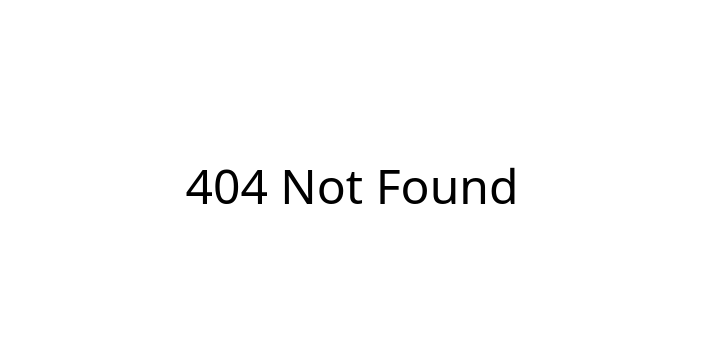
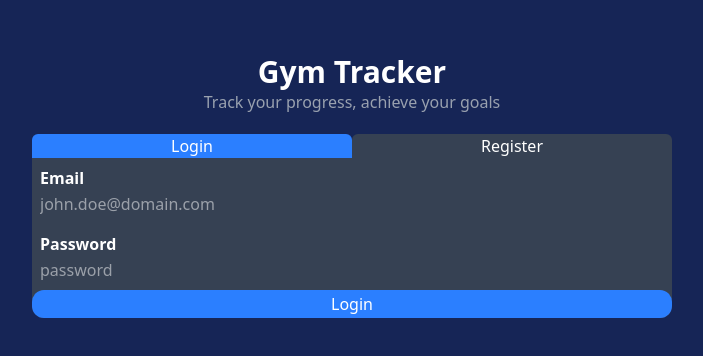
Before and after one commit to GymTrackerApp/frontend, a React (Vite) app in the folder frontend-react/: page /register-login in a window 1280 px wide. Before the commit this address had no page. Shown: the part 214-570 px from the top of the page, without its empty margins (288-991 px from the left). Built offline with nearby package versions, Linux system fonts and the light colour scheme; no server answers.

Commit message:
init structure for sign-in and sign-up created

```diff
--- a/frontend-react/package.json
+++ b/frontend-react/package.json
@@ -12,6 +12,8 @@
   "dependencies": {
     "@tailwindcss/vite": "^4.1.17",
     "@tanstack/react-query": "^5.90.11",
+    "axios": "^1.13.2",
+    "clsx": "^2.1.1",
     "react": "^19.2.0",
     "react-dom": "^19.2.0",
     "react-router": "^7.9.6",
--- /dev/null
+++ b/frontend-react/src/components/AuthToggleTabs.tsx
@@ -0,0 +1,34 @@
+import clsx from "clsx";
+
+interface AuthToggleProps {
+  isRegister: boolean;
+  setIsRegister: (arg: boolean) => void;
+}
+
+const AuthToggleTabs = ({ isRegister, setIsRegister }: AuthToggleProps) => {
+  const btnCommonStyle = "w-full rounded-t-md cursor-pointer";
+  return (
+    <div className="flex">
+      <button
+        className={clsx(
+          btnCommonStyle,
+          isRegister ? "bg-gray-700" : "bg-blue-500"
+        )}
+        onClick={() => setIsRegister(false)}
+      >
+        Login
+      </button>
+      <button
+        className={clsx(
+          btnCommonStyle,
+          isRegister ? "bg-blue-500" : "bg-gray-700"
+        )}
+        onClick={() => setIsRegister(true)}
+      >
+        Register
+      </button>
+    </div>
+  );
+};
+
+export default AuthToggleTabs;
--- /dev/null
+++ b/frontend-react/src/components/InputForm.tsx
@@ -0,0 +1,23 @@
+import React from "react";
+
+interface InputFormProps extends React.InputHTMLAttributes<HTMLInputElement> {
+  id: string;
+  label: string;
+}
+
+const InputForm = ({ id, label, ...props }: InputFormProps) => {
+  return (
+    <>
+      <label className="mx-2 mt-2 font-semibold" htmlFor={id}>
+        {label}
+      </label>
+      <input
+        className="mx-1 mt-0.5 mb-2 focus:outline-none focus:ring-1 focus:ring-blue-500 rounded-md ps-1"
+        id={id}
+        {...props}
+      />
+    </>
+  );
+};
+
+export default InputForm;
--- a/frontend-react/src/main.tsx
+++ b/frontend-react/src/main.tsx
@@ -3,9 +3,10 @@ import { createRoot } from "react-dom/client";
 import { BrowserRouter, Route, Routes } from "react-router-dom";
 import App from "./App.tsx";
 import "./index.css";
-import ErrorPage from "./ErrorPage.tsx";
+import ErrorPage from "./pages/ErrorPage.tsx";
 import { QueryClient, QueryClientProvider } from "@tanstack/react-query";
 import { ReactQueryDevtools } from "@tanstack/react-query-devtools";
+import RegisterLogin from "./pages/RegisterLogin.tsx";
 
 const queryClient = new QueryClient();
 
@@ -15,6 +16,7 @@ createRoot(document.getElementById("root")!).render(
       <BrowserRouter>
         <Routes>
           <Route path="/" element={<App />} />
+          <Route index path="/register-login" element={<RegisterLogin />} />
           <Route path="*" element={<ErrorPage />} />
         </Routes>
       </BrowserRouter>
--- /dev/null
+++ b/frontend-react/src/pages/RegisterLogin.tsx
@@ -0,0 +1,171 @@
+import { useMutation } from "@tanstack/react-query";
+import type { AxiosError } from "axios";
+import { useState } from "react";
+import type { ErrorResponse } from "react-router";
+import AuthToggleTabs from "../components/AuthToggleTabs";
+import InputForm from "../components/InputForm";
+import {
+  signIn,
+  type SignInRequest,
+  type SignInResponse,
+  signUp,
+  type SignUpRequest,
+} from "../services/userService";
+import type { GeneralResponse } from "../types/ApiResponse";
+import { type SignInForm, type SignUpForm } from "../types/AuthForms";
+
+const RegisterLogin = () => {
+  const [isRegister, setIsRegister] = useState<boolean>(false);
+
+  const [signInFormData, setSignInFormData] = useState<SignInForm>({
+    email: "",
+    password: "",
+  });
+
+  const [signUpFormData, setSignUpFormData] = useState<
+    Omit<SignUpForm, keyof SignInForm>
+  >({
+    username: "",
+  });
+
+  const signUpMutation = useMutation<
+    GeneralResponse,
+    AxiosError<ErrorResponse>,
+    SignUpRequest
+  >({
+    mutationFn: signUp,
+    onSuccess: (data) => {
+      alert("Sign up successful");
+      console.log(data);
+    },
+    onError: (error) => {
+      alert("Sign up failed");
+      console.log(error);
+    },
+  });
+
+  const signInMutation = useMutation<
+    SignInResponse,
+    AxiosError<ErrorResponse>,
+    SignInRequest
+  >({
+    mutationFn: signIn,
+    onSuccess: (data) => {
+      alert("Sign in successful");
+      console.log(data);
+    },
+    onError: (error) => {
+      alert("Sign in failed");
+      console.log(error);
+    },
+  });
+
+  const handleFormChange = (
+    event: React.ChangeEvent<HTMLInputElement>
+  ): void => {
+    const fieldName = event.target.name;
+    const fieldValue = event.target.value;
+
+    if (fieldName in signInFormData) {
+      setSignInFormData({
+        ...signInFormData,
+        [fieldName]: fieldValue,
+      });
+    } else {
+      setSignUpFormData({
+        ...signUpFormData,
+        [fieldName]: fieldValue,
+      });
+    }
+  };
+
+  const handleSignIn = (e: React.FormEvent) => {
+    e.preventDefault();
+
+    if (signInMutation.isPending) return;
+
+    const data: SignInRequest = {
+      email: signInFormData.email,
+      password: signInFormData.password,
+    };
+
+    signInMutation.mutate(data);
+  };
+
+  const handleSignUp = (e: React.FormEvent) => {
+    e.preventDefault();
+
+    if (signUpMutation.isPending) return;
+
+    const data: SignUpRequest = {
+      username: signUpFormData.username,
+      email: signInFormData.email,
+      password: signInFormData.password,
+    };
+
+    signUpMutation.mutate(data);
+  };
+
+  return (
+    <>
+      <div className="bg-blue-950 text-white min-h-dvh flex justify-center items-center flex-col">
+        <h1 className="text-3xl font-bold">Gym Tracker</h1>
+        <p className="text-gray-400 mb-5">
+          Track your progress, achieve your goals
+        </p>
+        <div className="w-1/2">
+          <AuthToggleTabs
+            isRegister={isRegister}
+            setIsRegister={setIsRegister}
+          />
+          <form
+            className="bg-gray-700 flex flex-col rounded-b-xl"
+            onSubmit={isRegister ? handleSignUp : handleSignIn}
+          >
+            {isRegister && (
+              <InputForm
+                label="Username"
+                id="username"
+                name="username"
+                type="text"
+                placeholder="John Doe"
+                onChange={handleFormChange}
+                required
+              />
+            )}
+
+            <InputForm
+              label="Email"
+              id="email"
+              name="email"
+              type="email"
+              placeholder="john.doe@domain.com"
+              onChange={handleFormChange}
+              required
+            />
+
+            <InputForm
+              label="Password"
+              id="password"
+              name="password"
+              type="password"
+              placeholder="password"
+              onChange={handleFormChange}
+              required
+            />
+
+            <button
+              className="bg-blue-500 rounded-xl py-0.5 cursor-pointer"
+              type="submit"
+              disabled={signInMutation.isPending || signUpMutation.isPending}
+            >
+              {isRegister ? "Register" : "Login"}
+            </button>
+          </form>
+        </div>
+      </div>
+    </>
+  );
+};
+
+export default RegisterLogin;
--- /dev/null
+++ b/frontend-react/src/services/userService.ts
@@ -0,0 +1,46 @@
+import axios from "axios";
+import type { GeneralResponse } from "../types/ApiResponse";
+
+export interface SignInRequest {
+  email: string;
+  password: string;
+}
+
+export interface SignInResponse {
+  username: string;
+  token: string;
+}
+
+export interface SignUpRequest {
+  username: string;
+  email: string;
+  password: string;
+}
+
+const API_URL = import.meta.env.VITE_API_URL || "http://localhost:8080";
+
+export const signIn = async (data: SignInRequest): Promise<SignInResponse> => {
+  const response = await axios.post<SignInResponse>(
+    `${API_URL}/auth/sign-in`,
+    data,
+    {
+      headers: {
+        "Content-Type": "application/json",
+      },
+    }
+  );
+  return response.data;
+};
+
+export const signUp = async (data: SignUpRequest): Promise<GeneralResponse> => {
+  const response = await axios.post<GeneralResponse>(
+    `${API_URL}/auth/sign-up`,
+    data,
+    {
+      headers: {
+        "Content-Type": "application/json",
+      },
+    }
+  );
+  return response.data;
+};
--- /dev/null
+++ b/frontend-react/src/types/ApiResponse.ts
@@ -0,0 +1,7 @@
+export interface GeneralResponse {
+  message: string;
+}
+
+export interface ErrorResponse extends GeneralResponse {
+  statusCode: number;
+}
--- /dev/null
+++ b/frontend-react/src/types/AuthForms.ts
@@ -0,0 +1,8 @@
+export interface SignInForm {
+  email: string;
+  password: string;
+}
+
+export interface SignUpForm extends SignInForm {
+  username: string;
+}
```
Also changed, not shown: frontend-react/src/pages/ErrorPage.tsx (renamed from frontend-react/src/ErrorPage.tsx), 1 other file (tests, documents, lock files or other folders).
